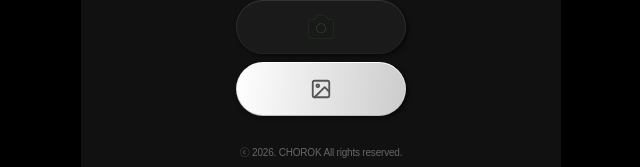
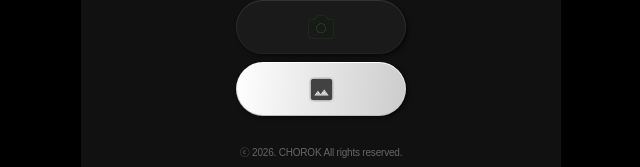
Before and after one commit to jasonjim21/chorok-scanner, a Next.js app: page / in a window 1280 px wide. Shown: the part 616-783 px from the top of the page, without its empty margins (319-959 px from the left). Built offline with nearby package versions, Linux system fonts and the light colour scheme; no server answers; a web font is replaced by a local one.

Commit message:
Fix: 갤러리 버튼 아이콘 SVG 교체 (Figma 원본, 내장 glow 필터)

```diff
--- a/components/CameraView.tsx
+++ b/components/CameraView.tsx
@@ -244,18 +244,27 @@ export default function CameraView({ error, onImageCapture }: CameraViewProps) {
           }}
         >
           <svg
-            width="22"
-            height="22"
-            viewBox="0 0 24 24"
+            width="25"
+            height="25"
+            viewBox="0 0 29 29"
             fill="none"
-            stroke="#555"
-            strokeWidth="2"
-            strokeLinecap="round"
-            strokeLinejoin="round"
+            xmlns="http://www.w3.org/2000/svg"
           >
-            <rect x="3" y="3" width="18" height="18" rx="2" ry="2" />
-            <circle cx="8.5" cy="8.5" r="1.5" />
-            <polyline points="21 15 16 10 5 21" />
+            <g filter="url(#gallery_shadow)">
+              <path d="M4.77778 27C4.01389 27 3.36019 26.7282 2.81667 26.1847C2.27315 25.6412 2.00093 24.987 2 24.2222V4.77778C2 4.01389 2.27222 3.36019 2.81667 2.81667C3.36111 2.27315 4.01481 2.00093 4.77778 2H24.2222C24.9861 2 25.6403 2.27222 26.1847 2.81667C26.7292 3.36111 27.0009 4.01481 27 4.77778V24.2222C27 24.9861 26.7282 25.6403 26.1847 26.1847C25.6412 26.7292 24.987 27.0009 24.2222 27H4.77778ZM6.16667 21.4444H22.8333L17.625 14.5L13.4583 20.0556L10.3333 15.8889L6.16667 21.4444Z" fill="#424242"/>
+            </g>
+            <defs>
+              <filter id="gallery_shadow" x="0" y="0" width="29" height="29" filterUnits="userSpaceOnUse" colorInterpolationFilters="sRGB">
+                <feFlood floodOpacity="0" result="BackgroundImageFix"/>
+                <feColorMatrix in="SourceAlpha" type="matrix" values="0 0 0 0 0 0 0 0 0 0 0 0 0 0 0 0 0 0 127 0" result="hardAlpha"/>
+                <feOffset/>
+                <feGaussianBlur stdDeviation="1"/>
+                <feComposite in2="hardAlpha" operator="out"/>
+                <feColorMatrix type="matrix" values="0 0 0 0 0.652212 0 0 0 0 0.652212 0 0 0 0 0.652212 0 0 0 1 0"/>
+                <feBlend mode="normal" in2="BackgroundImageFix" result="effect1_dropShadow_3_17"/>
+                <feBlend mode="normal" in="SourceGraphic" in2="effect1_dropShadow_3_17" result="shape"/>
+              </filter>
+            </defs>
           </svg>
         </button>
       </div>
```
